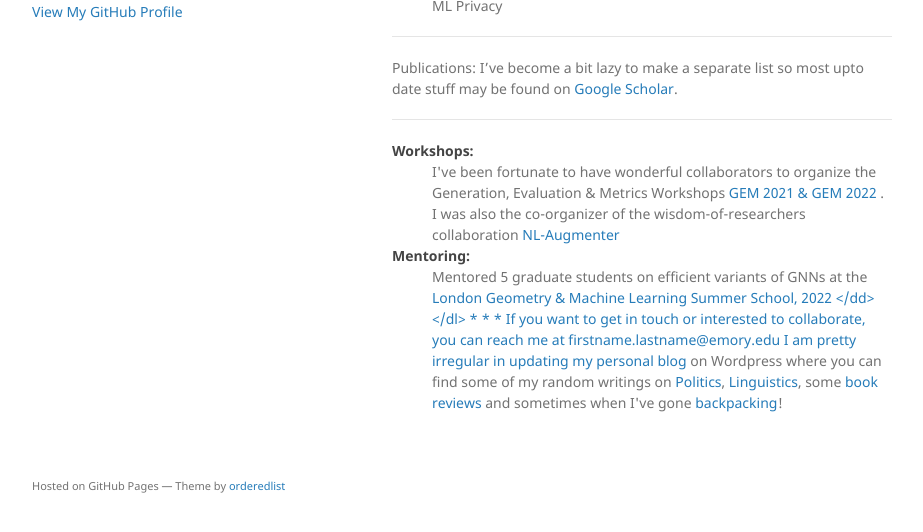
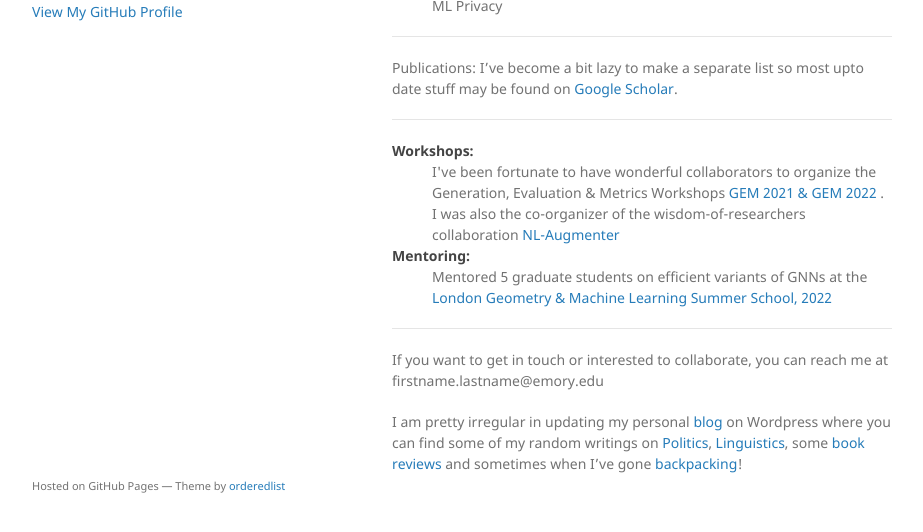
Before and after one commit to alephmembeth/alephmembeth.github.io, a Jekyll site: the page built from index.md, in a window 1280 px wide, cut to the strip 335-867 px from the top of the page. Shown: the whole strip, without its empty margins (178-1101 px from the left). Built offline with Jekyll 4.4.1, drawn with Linux system fonts in a browser that asks for light colours; the repository's description, which GitHub fills in, is left out.

Commit message:
Update index.md

```diff
--- a/index.md
+++ b/index.md
@@ -26,7 +26,7 @@ Publications: I've become a bit lazy to make a separate list so most upto date s
    <dt>Workshops:</dt>
       <dd>I've been fortunate to have wonderful collaborators to organize the Generation, Evaluation & Metrics Workshops <a href="https://gem-benchmark.com/workshop">GEM 2021 & GEM 2022 </a>. I was also the co-organizer of the wisdom-of-researchers collaboration <a href="https://gem-benchmark.com/nl_augmenter">NL-Augmenter</a> </dd>
    <dt>Mentoring:</dt>
-         <dd>Mentored 5 graduate students on efficient variants of GNNs at the <a href="https://www.logml.ai/people/mentor22/kaustubh">London Geometry & Machine Learning Summer School, 2022 </dd>
+      <dd> Mentored 5 graduate students on efficient variants of GNNs at the <a href="https://www.logml.ai/people/mentor22/kaustubh">London Geometry & Machine Learning Summer School, 2022</a> </dd>
 </dl>
 
 
```
